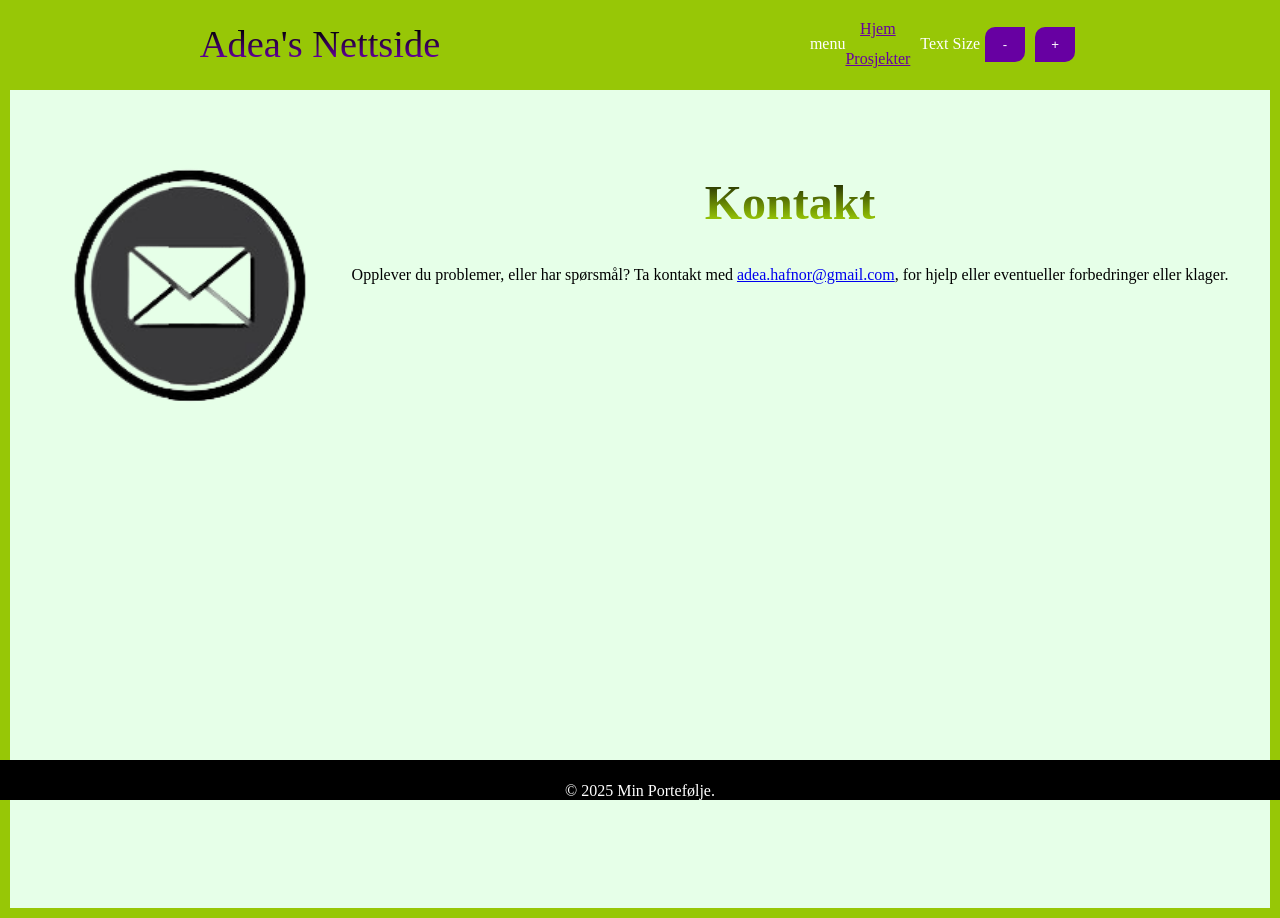
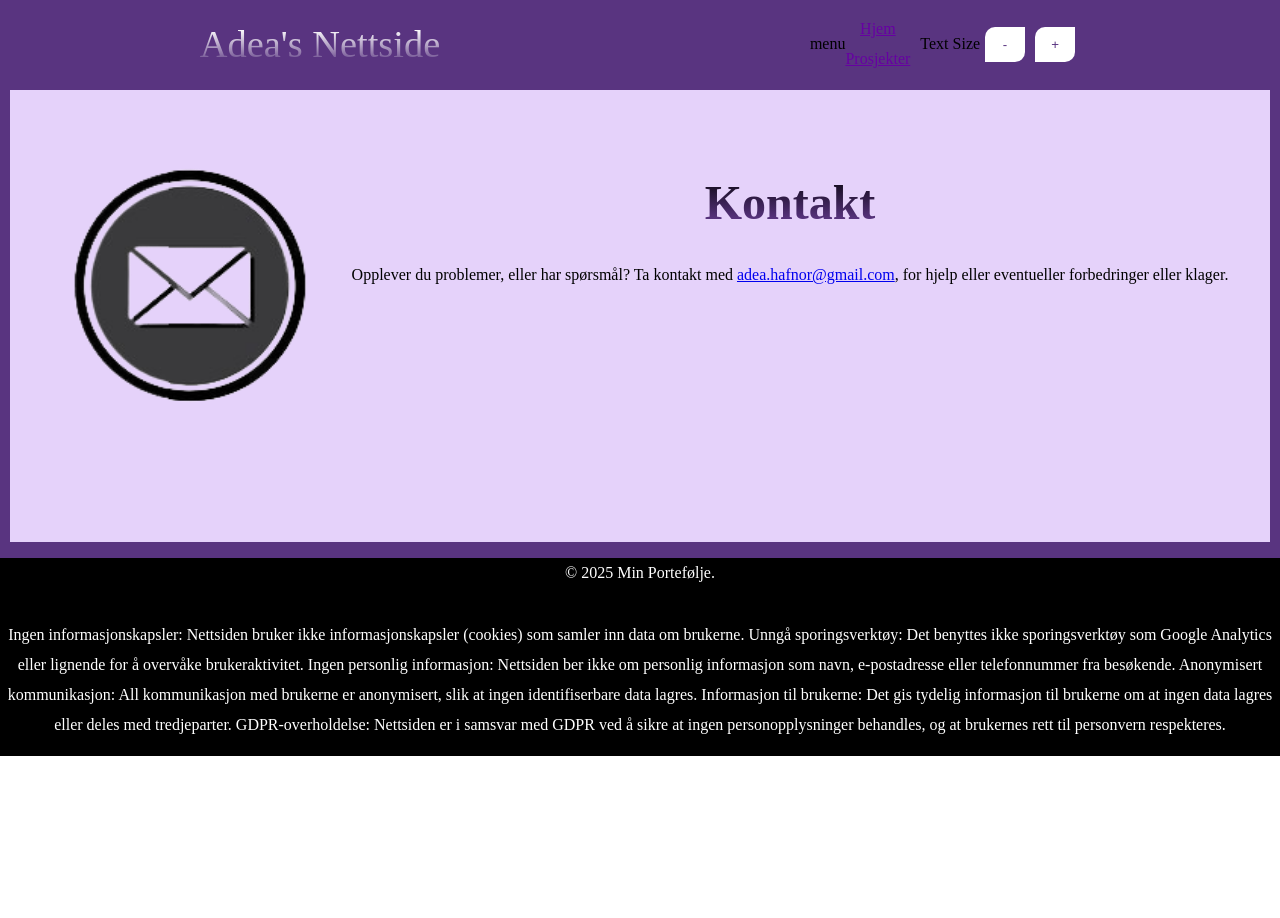
Before and after one commit to Ash-kanna/portefoljeside, a plain HTML site: page Kontakt.html in a window 1280 px wide. After the commit the page ends 800 px from the top, so only its background shows below. Drawn offline with nearby package versions, Linux system fonts and the light colour scheme; a web font is replaced by a local one.

Commit message:
greier, alle farger +++

```diff
--- a/Kontakt.html
+++ b/Kontakt.html
@@ -49,7 +49,7 @@
                 </div>
                 <!-- Logo for nettsiden -->
                 <div class="navbar__container">
-                    <md-icon-button id="usage-anchor" aria-label="Contact menu" style=".standard:hover{color:#ffffff;} .standard{color:#ffffff;}"><md-icon style="color: #ffffff;">menu</md-icon></md-icon-button>
+                    <md-icon-button id="usage-anchor" aria-label="Contact menu" style=".standard:hover{color:#000000;} .standard{color:#000000;}"><md-icon style="color: #000000;">menu</md-icon></md-icon-button>
                     <md-menu id="usage-menu" anchor="usage-anchor" positioning="fixed">
 
                         <a href="index.html" class="navbar__links">
@@ -64,7 +64,7 @@
 
                     </md-menu>
                     <div class="navbar__textSize">
-                        <p style="color: #ffffff;">Text Size</p>
+                        <p style="color: #000000;">Text Size</p>
                         <div class="controls" style="display: flex; flex-direction: row;">
                             <button class="button2" onclick="changeFontSize('decrease'), changeFontL('decrease')">-</button>
                             <button class="button2" onclick="changeFontSize('increase'), changeFontL('increase')">+</button>
@@ -135,7 +135,7 @@
         <html>
 
 
-        <main onload="applySavedPreferences()" style="padding-bottom:29rem;">
+        <main onload="applySavedPreferences()">
             <div id="main__content" id="main-2" style="display: flex; flex-direction: row;">
             <!-- Hovedinnholdsområde -->
                 <section>
@@ -152,11 +152,28 @@
                 </section>
 
             </div>
+        </main>
 
-    <footer>
-        <!-- Bunntekst med opphavsrettsinformasjon -->
-        <p>&copy; 2025 Min Portefølje.</p>
-    </footer>
+<footer>
+    <!-- Bunntekst med opphavsrettsinformasjon -->
+    <p>&copy; 2025 Min Portefølje.</p>
+     <section class="main__content" id="main-2">
+        <p>
+            Ingen informasjonskapsler:
+            Nettsiden bruker ikke informasjonskapsler (cookies) som samler inn data om brukerne.
+            Unngå sporingsverktøy:
+            Det benyttes ikke sporingsverktøy som Google Analytics eller lignende for å overvåke brukeraktivitet.
+            Ingen personlig informasjon:
+            Nettsiden ber ikke om personlig informasjon som navn, e-postadresse eller telefonnummer fra besøkende.
+            Anonymisert kommunikasjon:
+            All kommunikasjon med brukerne er anonymisert, slik at ingen identifiserbare data lagres.
+            Informasjon til brukerne:
+            Det gis tydelig informasjon til brukerne om at ingen data lagres eller deles med tredjeparter.
+            GDPR-overholdelse:
+            Nettsiden er i samsvar med GDPR ved å sikre at ingen personopplysninger behandles, og at brukernes rett til personvern respekteres.
+        </p>
+
+</footer>
     <!-- Kobler til en ekstern JavaScript-fil for funksjonalitet -->
     <script type="module" src="Scripter/main.js"></script>
     </body>
--- a/style/style.css
+++ b/style/style.css
@@ -36,9 +36,8 @@ footer {
     padding: 0; /* Fjerner padding */
     background-color: #000000; /* Setter bakgrunnsfarge til svart */
     color: rgb(255, 255, 255); /* Setter tekstfarge til hvit */
-    position: fixed; /* Fester footeren til bunnen av vinduet */
     width: 100%; /* Setter bredden til 100% */
-    height: 40px; /* Setter høyden til 40px */
+    height: auto; /* Setter høyden til 40px */
     left: 0; /* Plasserer footeren til venstre */
     bottom: 0; /* Plasserer footeren til bunnen */
     z-index: 0; /* Setter z-indeksen for lagdeling */
@@ -51,7 +50,7 @@ nav {
 
 
 .card2 {
-    background-color: #97C706;
+    background-color: #593480;
     border-radius: 8px;
     overflow: hidden;
     width: 25rem;
@@ -66,15 +65,15 @@ nav {
 }
 
 .card-title {
-    font-size: 1em;
+    font-size: 1.5em;
     margin: 0 0 10px;
     line-height: normal;
-    color: #000000;
+    color: #ffffff;
 }
 
 .card-text {
     font-size: 1em;
-    color: #000000;
+    color: #ffffff;
 }
 
 #text {
@@ -92,7 +91,7 @@ nav {
     width: 100%; /* Setter bredden til 100% */
     height: 11vh; /* Høyden tilpasses innholdet */
     top: 0;
-    background-color: #97C706;
+    background-color: #593480;
     position: fixed; /* Fester navigasjonslinjen til toppen av vinduet */
 }
 .logo-container {
@@ -108,7 +107,7 @@ nav {
 }
 /* Stil for logoen i navigasjonslinjen */
 #navbar__logo {
-    background-image: linear-gradient(to top, #6700A2 0%, #000 100%); /* Setter gradientbakgrunn */
+    background-image: linear-gradient(to top, #593480 -20%, #ffffff 100%); /* Setter gradientbakgrunn */
     background-size: 100%; /* Setter bakgrunnsstørrelse */
     background-clip: text; /* Klipper bakgrunnen til teksten */
     color: transparent;
@@ -134,7 +133,7 @@ nav {
     align-self: center;
 }
 .navbar__textSize {
-    color: #6700A2; /* Setter tekstfarge */
+    color: #ffffff; /* Setter tekstfarge */
     display: flex; /* Bruker flexbox for layout */
     align-items: center; /* Sentrerer innholdet vertikalt */
     justify-content: center; /* Sentrerer innholdet horisontalt */
@@ -161,12 +160,12 @@ nav {
     border: none; /* Fjerner kantlinje */
     outline: none; /* Fjerner fokusramme */
     border-radius: 10px 0; /* Runding av hjørnene */
-    background: #6700A2; /* Setter bakgrunnsfarge */
-    color: #FFF; /* Setter tekstfarge */
+    background: #FFF; /* Setter bakgrunnsfarge */
+    color: #593480; /* Setter tekstfarge */
 }
 /* Stil for knappen når musen er over den */
 .button2:hover {
-    background: rgb(250, 70, 121); /* Endrer bakgrunnsfarge ved hover */
+    background: #9CFFA4; /* Endrer bakgrunnsfarge ved hover */
     transition: all 0.3s ease; /* Legger til overgangseffekt */
 }
 /* Stil for lenkene i navigasjonsmenyen når musen er over dem */
@@ -176,7 +175,7 @@ nav {
 }
 /* Grunnleggende stil for body */
 body {
-    background-color: #97C706; /* Setter bakgrunnsfarge */
+    background-color: #593480; /* Setter bakgrunnsfarge */
     min-height: fit-content; /* Setter minimum høyde til innholdets høyde */
     max-height: 100%; /* Setter maksimal høyde */
     min-width: fit-content; /* Setter minimum bredde til innholdets bredde */
@@ -199,7 +198,7 @@ main {
     justify-content: center;
     margin: 10px; /* Legger til margin rundt main-elementet */
     height: auto; /* Høyden tilpasses innholdet */
-    background-color: rgb(230, 255, 232); /* Setter bakgrunnsfarge til hvit */
+    background-color: #e5d2fa; /* Setter bakgrunnsfarge til hvit */
     z-index: 0; /* Setter z-indeksen for lagdeling */
     width: calc(100% - 60px); /* Setter bredden til 100% */
     max-height: 1500px; /* Setter maksimal høyde */
@@ -268,7 +267,7 @@ main {
     position: absolute;
     width: 35px;
     height: 35px;
-    background-color: #f8f8f8c8;
+    background-color: #ffffffc8;
     top: 50px;
     left: 80px;
     border-radius: 50%;
@@ -279,7 +278,7 @@ main {
     position: absolute;
     width: 15px;
     height: 15px;
-    background-color: #f8f8f8c8;
+    background-color: #ffffffc8;
     top: 90px;
     left: 110px;
     border-radius: 50%;
@@ -316,17 +315,17 @@ main {
     padding: 10px 20px;
     background-color: var(--clr);
     border-radius: 20px;
-    color: #000000;
-    text-shadow: 2px 5px 5px rgba(236, 236, 236, 0.5);
+    color: #ffffff;
+    text-shadow: 2px 5px 5px rgba(243, 243, 243, 0.5);
     cursor: pointer;
     transition: background-color 0.5s, color 0.5s;
     box-shadow: inset 2px 5px 10px rgba(0,0,0,0.1),
-                inset -2px -5px 10px rgba(255,255,255,0.1),
+                inset -2px -5px 10px rgba(255, 255, 255, 0.333),
                 10px 10px 5px rgba(0,0,0,0.05),
                 10px 10px 5px rgba(0,0,0,0.25);
 }
 .container .drop .content a:hover{
-    background-color: #000000;
+    background-color: #ffffff;
     color: var(--clr);
 }
 
@@ -348,7 +347,7 @@ main {
 .overskrifter {
     font-size: 3rem; /* Setter fontstørrelse til 3rem */
     background-color: #FFF; /* Setter bakgrunnsfarge til hvit */
-    background-image: linear-gradient(to top, #97C706 0%, rgb(0, 0, 0) 70%); /* Setter gradientbakgrunn */
+    background-image: linear-gradient(to top, #593480 0%, rgb(0, 0, 0) 70%); /* Setter gradientbakgrunn */
     background-size: 100%; /* Setter bakgrunnsstørrelse */
     background-clip: text; /* Klipper bakgrunnen til teksten */
     color: transparent; /* Gjør teksten gjennomsiktig for gradienten */
```
Also changed, not shown: index.html (+16 -0 lines), prosjekt.html (+20 -4 lines), bilder/A.png.
